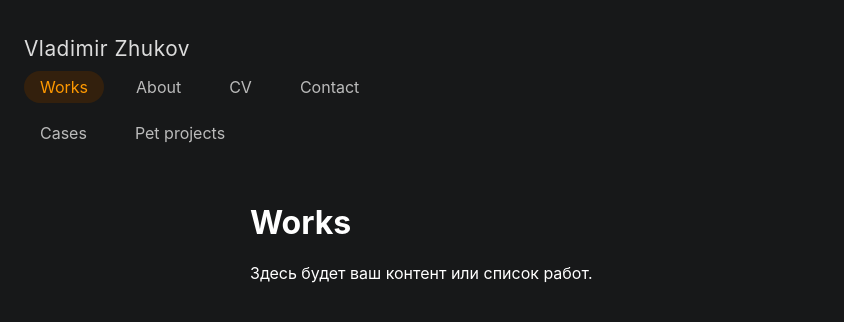
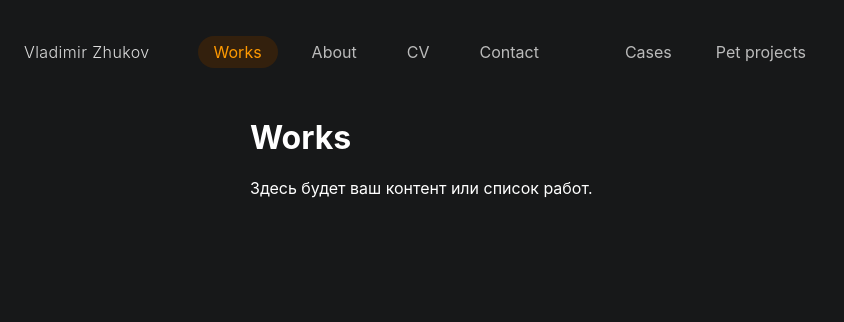
Before and after one commit to uxiscool/experience, a Jekyll site: the page built from index.md, in a window 1280 px wide. Shown: the top 322 px of the page, without its empty margins (0-844 px from the left). Built offline with Jekyll 4.4.1, drawn with Linux system fonts in a browser that asks for light colours.

Commit message:
Add files via upload

```diff
--- a/assets/css/main.css
+++ b/assets/css/main.css
@@ -14,13 +14,19 @@ body {
 }
 header {
   display: flex;
-  flex-direction: column;
-  gap: 10px;
+  align-items: center;   /* Выравнивание по центру по вертикали */
+  flex-direction: row;   /* В одну строку */
+  gap: 36px;             /* Пространство между логотипом и меню */
   padding: 36px 24px 0 24px;
 }
+
+.logo {
+  margin-right: 12px;
+}
+
 .logo a {
-  font-weight: 400;
-  font-size: 1.3rem;
+  font-weight: 300;
+  font-size: 1rem;
   color: #fff;
   text-decoration: none;
   letter-spacing: 0.025em;
@@ -35,11 +41,21 @@ header {
     Arial,
     sans-serif;
 }
-.main-menu, .subnav {
+
+.main-menu {
   display: flex;
-  gap: 16px;
-  margin: 0 0 4px 0;
+  flex-direction: row;
+  gap: 18px;
+  margin: 0;
 }
+
+.subnav {
+  display: flex;
+  flex-direction: row;
+  gap: 12px;
+  margin: 0 0 0 18px;
+}
+
 .menu-link,
 .sub-link {
   color: #bbb;
```
